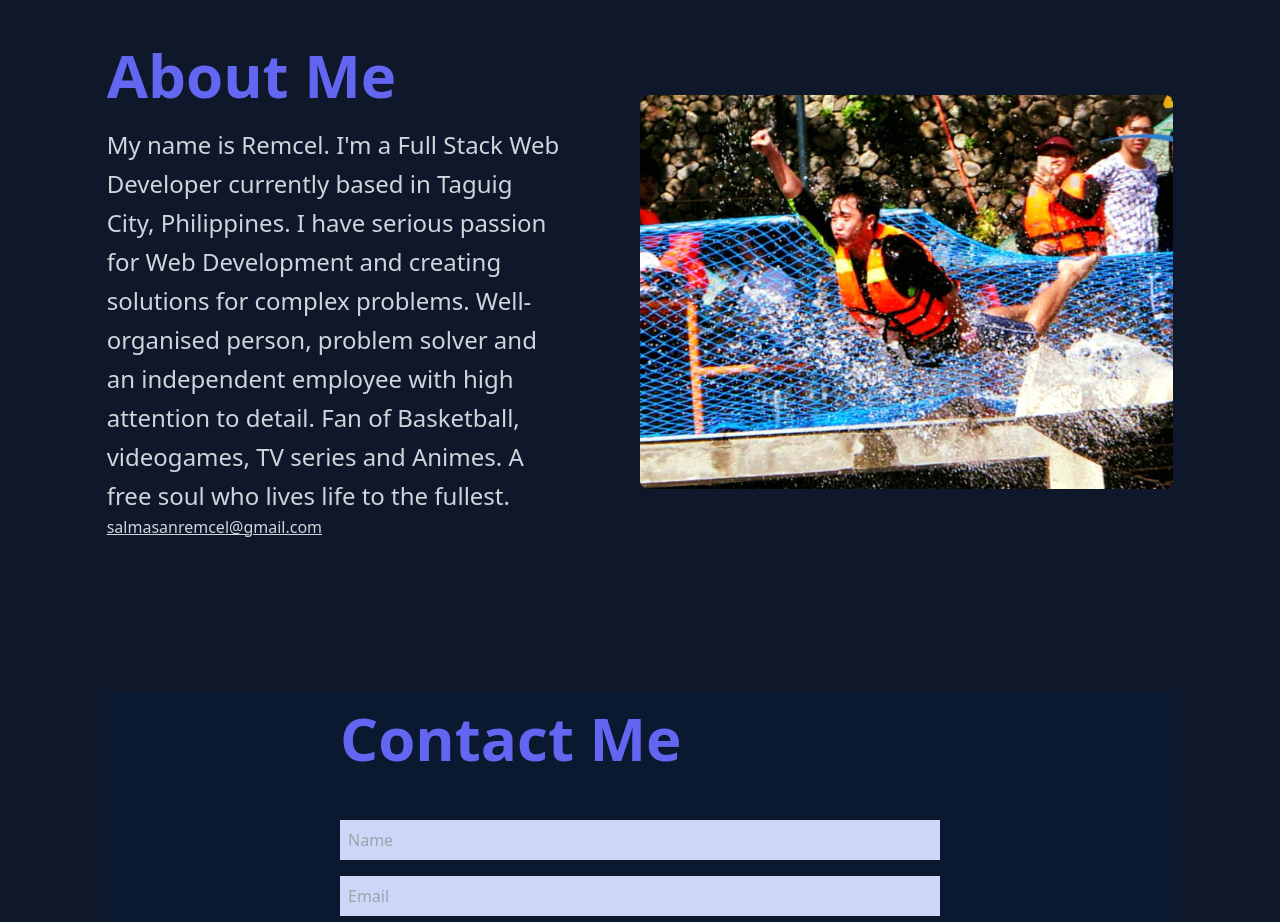
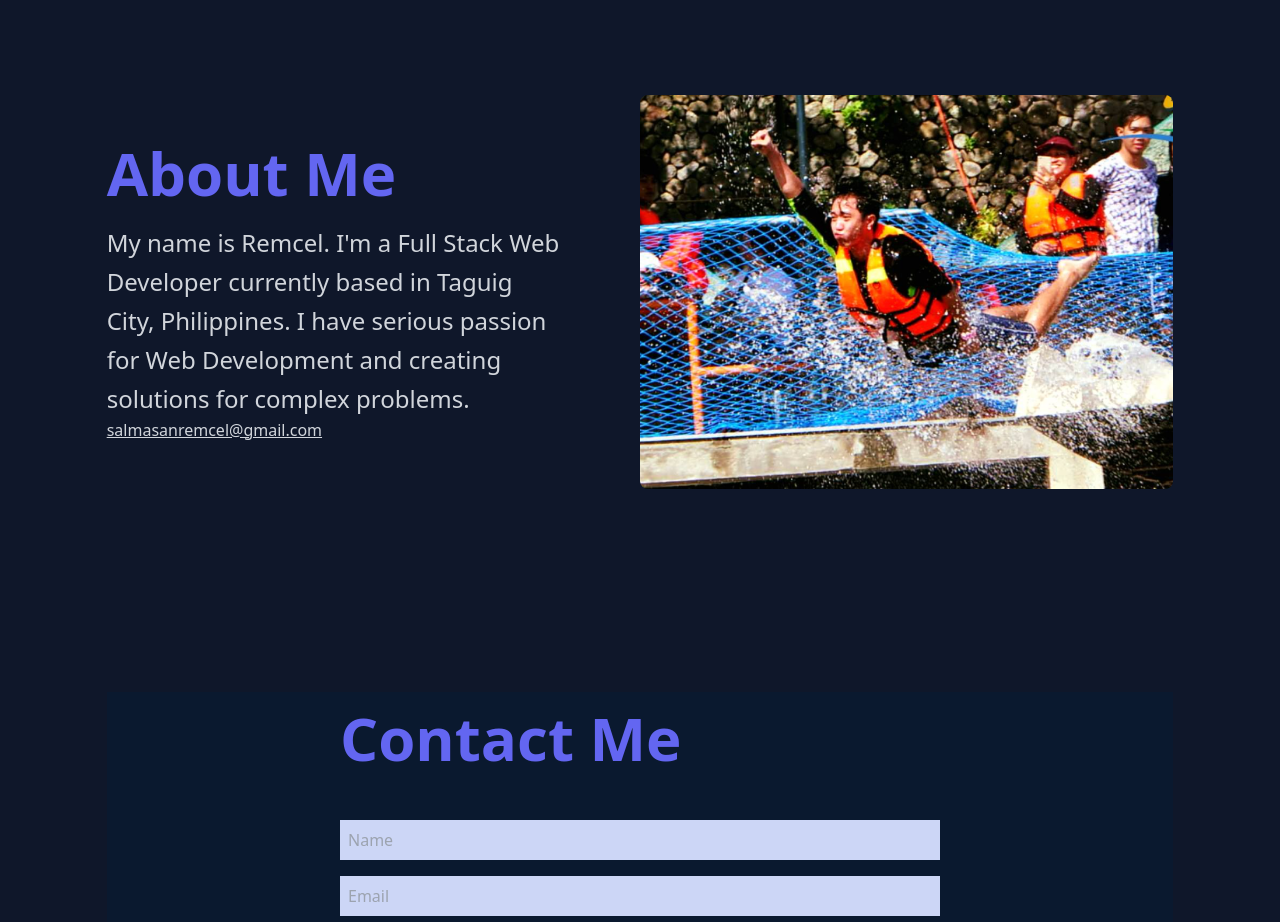
Before and after one commit to remcells/my-portfolio, a React (Vite) app: page / in a window 1280 px wide. Shown: the part 2160-3082 px from the top of the page. Built offline with nearby package versions, Linux system fonts and the light colour scheme.

Commit message:
trial commit

```diff
--- a/src/components/About.jsx
+++ b/src/components/About.jsx
@@ -10,10 +10,7 @@ function About() {
         <p className=" text-gray-300 text-2xl leading-relaxed">
           My name is Remcel. I'm a Full Stack Web Developer currently based in
           Taguig City, Philippines. I have serious passion for Web Development
-          and creating solutions for complex problems. Well-organised person,
-          problem solver and an independent employee with high attention to
-          detail. Fan of Basketball, videogames, TV series and Animes. A free
-          soul who lives life to the fullest.
+          and creating solutions for complex problems.
         </p>
         <a
           href="mailto:webcifar.com"
```
